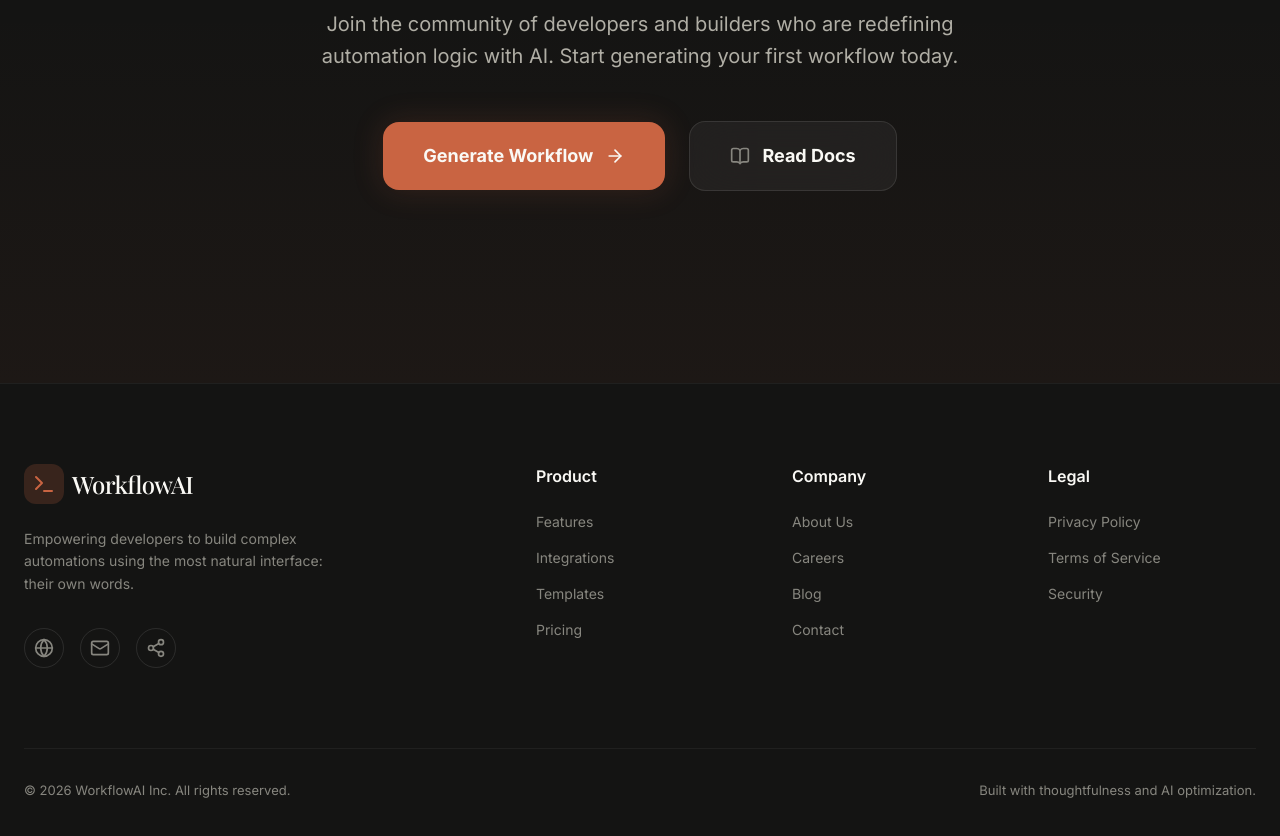
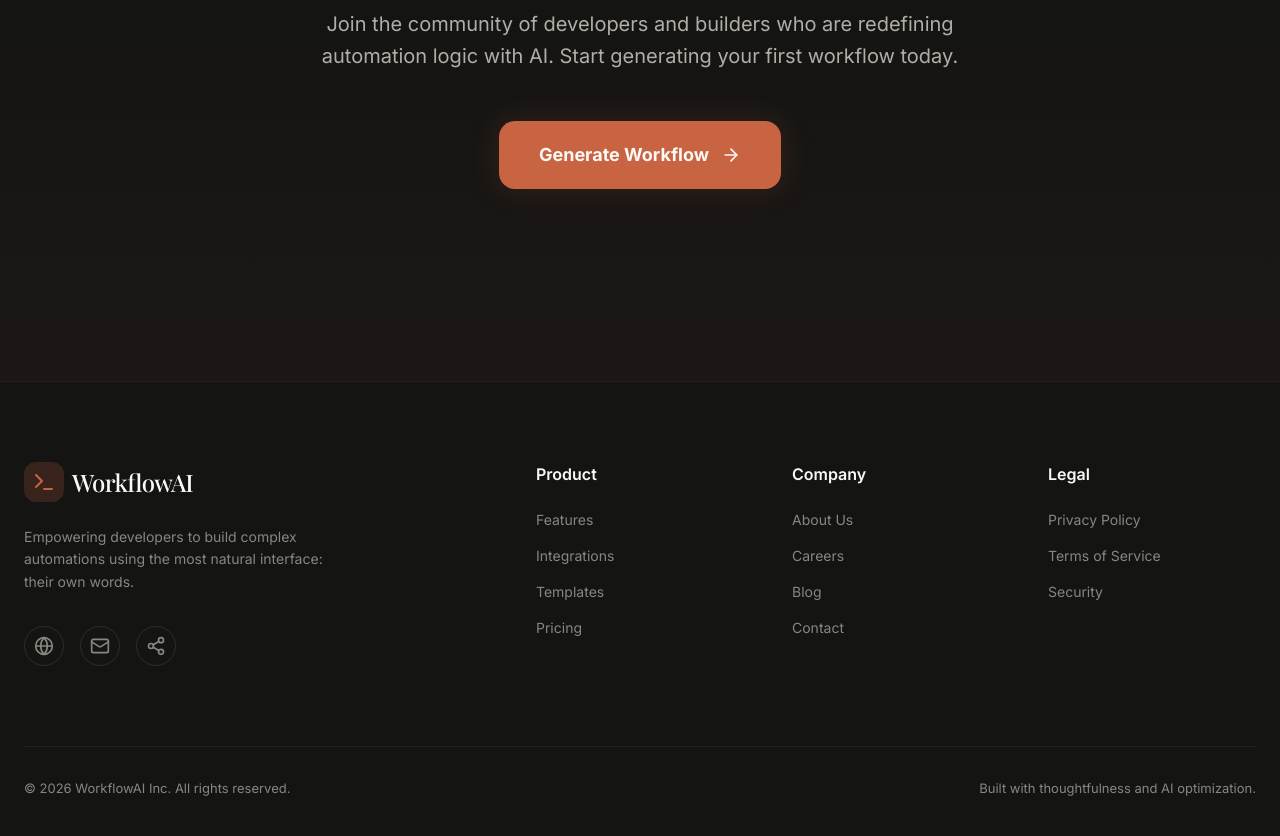
Before and after one commit to hafsa2006/workflow-builder, a React (Vite) app: page / in a window 1280 px wide. Shown: the part 7300-8136 px from the top of the page. Built offline with nearby package versions, Linux system fonts and the light colour scheme.

Commit message:
UI: Remove 'Read Docs' button from CTA section

```diff
--- a/src/components/CTASection.tsx
+++ b/src/components/CTASection.tsx
@@ -1,5 +1,5 @@
 import { motion } from 'framer-motion';
-import { ArrowRight, BookOpen } from 'lucide-react';
+import { ArrowRight } from 'lucide-react';
 import { Link } from 'react-router-dom';
 
 export default function CTASection() {
@@ -55,13 +55,7 @@ export default function CTASection() {
                 Generate Workflow <ArrowRight className="h-5 w-5" />
               </motion.button>
             </Link>
-            <motion.button
-              whileHover={{ scale: 1.05 }}
-              whileTap={{ scale: 0.95 }}
-              className="px-10 py-5 rounded-2xl border border-white/10 bg-white/5 backdrop-blur-xl text-ivory font-bold text-lg hover:bg-white/10 transition-all flex items-center gap-3"
-            >
-              <BookOpen className="h-5 w-5 text-stone" /> Read Docs
-            </motion.button>
+
           </div>
         </motion.div>
       </div>
```
